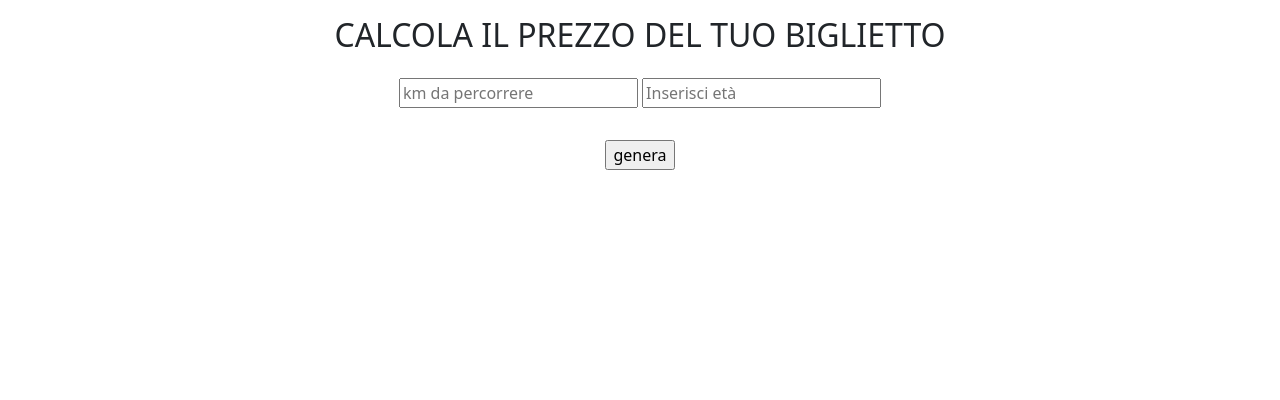
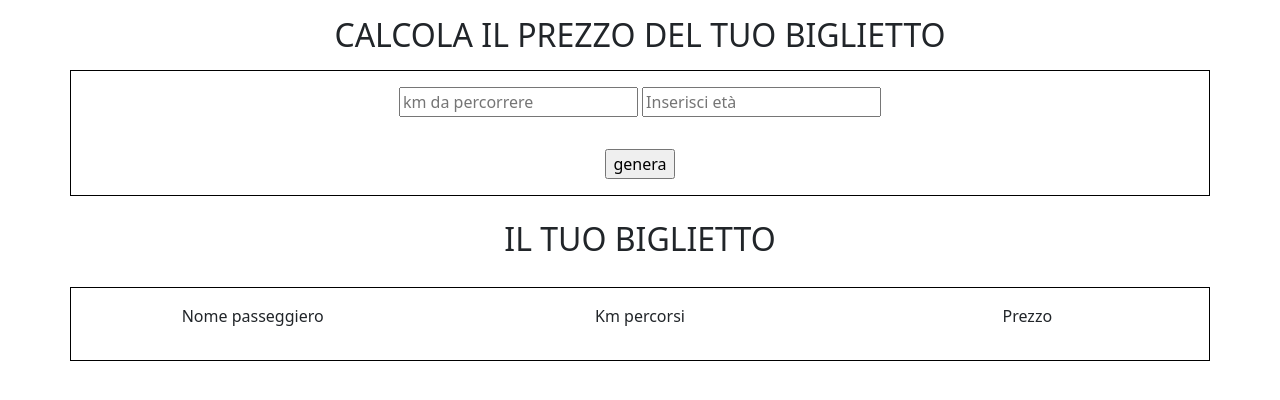
Before and after one commit to MattiaCallegaro/js-biglietto-treno-form, a plain HTML site: page index.html in a window 1280 px wide. Drawn offline with nearby package versions, Linux system fonts and the light colour scheme.

Commit message:
[UPD] add second card

```diff
--- a/css/style.css
+++ b/css/style.css
@@ -0,0 +1,3 @@
+.card-body{
+    border: 1px solid black;
+}
--- a/index.html
+++ b/index.html
@@ -11,13 +11,14 @@
 </head>
 
 <body>
-    <div class="container-full">
+    <div class="container">
         <div class="row my-3">
             <div class="col-md-12 text-center">
                 <h2>CALCOLA IL PREZZO DEL TUO BIGLIETTO</h2>
             </div>
+            <div class="card-body my-2">
                 <form action="">
-                <div class="row row-cols-12 text-center">
+                    <div class="row row-cols-12  text-center">
                         <div class="col my-3">
                             <input type="number" placeholder="km da percorrere" name="" id="km">
                             <input type="number" placeholder="Inserisci età" name="" id="seleziona-etá">
@@ -28,7 +29,31 @@
                             <input type="button" id="genera" value="genera">
                         </div>
                     </div>
+            </div>
             </form>
+            <div class="col-md-12 my-3 text-center">
+            <h2>IL TUO BIGLIETTO</h2>
+        </div>
+            <div class="card-body text-center my-1">
+                <div class="row my-3">
+                    <div class="col-4 ">
+                        <p>
+                            <span id="nome-cognome">Nome passeggiero</span>
+                        </p>
+                    </div>
+                    <div class="col-4">
+                        <p>
+                            <span id="km-percorsi">Km percorsi</span>
+                        </p>
+                    </div>
+                    <div class="col-4">
+                        <p>
+                            <span id="prezzo-biglietto">Prezzo</span>
+                        </p>
+                    </div>
+                </div>
+
+            </div>
         </div>
     </div>
 
```
Lines whose indentation alone changed are shown as unchanged.
